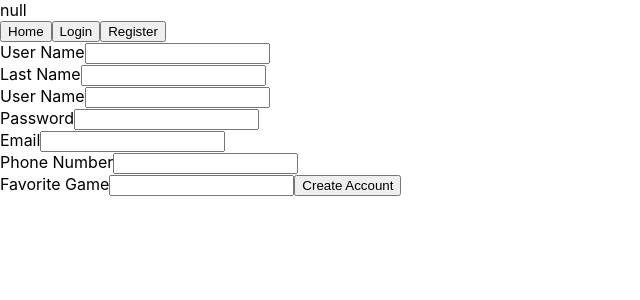
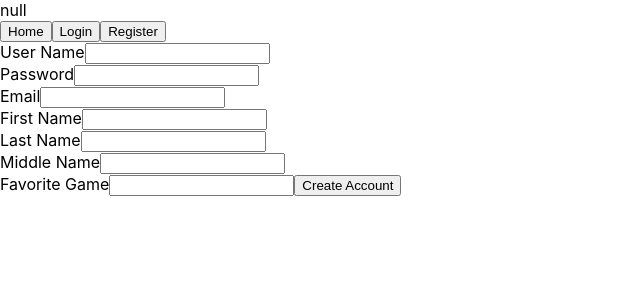
Before and after one commit to steven-halla/frontend-gaming-collection, a React (Create React App) app: page /register in a window 1280 px wide. Shown: the top 300 px of the page, without its empty margins (0-640 px from the left). Built offline with nearby package versions, Linux system fonts and the light colour scheme.

Commit message:
"fixed register issues"

```diff
--- a/src/App.js
+++ b/src/App.js
@@ -1,5 +1,5 @@
 import './App.css';
-import React, {useState} from 'react';
+import React, {useState, useEffect} from 'react';
 import jwtDecode from 'jwt-decode';
 import axios from 'axios';
 import {BrowserRouter as Router, Route, Routes} from 'react-router-dom';
@@ -9,6 +9,11 @@ import {Home} from "./Components/Home";
 import {NavBar} from "./Components/NavBar";
 
 // auth helper functions
+
+
+export const App = () => {
+  const [user, setUser] = useState(null);
+
   const getAuthToken = () => {
     return localStorage.getItem('token');
   }
@@ -19,7 +24,7 @@ const setAuthToken = (token) => {
 
 
 
-const getLoggedInUserId = () => {
+  const getLoggedInUserId = async () => {
     const token = getAuthToken();
 
     if (!token) {
@@ -27,11 +32,11 @@ const getLoggedInUserId = () => {
       return null;
     }
 
-  const decodedJwt = jwtDecode(token);
-  alert("djwt" + JSON.stringify(decodedJwt));
-  console.log("decodedJwt", decodedJwt);
-
-  return decodedJwt.user_id;
+    setUser(jwtDecode(token));
+    // alert("djwt" + JSON.stringify(decodedJwt));
+    // console.log("decodedJwt", decodedJwt);
+    //
+    // return decodedJwt.user_id;
   }
 
   const getUserDetails = async (userId) => {
@@ -40,6 +45,7 @@ const getUserDetails = async (userId) => {
     try {
       let response = await axios.get(`http://127.0.0.1:8000/api/auth/users/${userId}/`);
       alert(JSON.stringify(response.data));
+      // localStorage.getItem('token', response.data);
       console.log("*** RESPONSE DATA ****", response.data);
       return response.data;
     }
@@ -47,9 +53,6 @@ const getUserDetails = async (userId) => {
       console.log("Error with the userDetails", e)
     }
   }
-
-export const App = () => {
-  const [user, setUser] = useState(null);
 
   const loginUser = async (loginRequest) => {
   console.log("Inside loginUser function app.js");
@@ -59,23 +62,26 @@ export const App = () => {
     const response = await axios.post('http://127.0.0.1:8000/api/auth/login/', loginRequest);
     console.log("login response", response);
     setAuthToken(response.data.access);
+    getLoggedInUserId()
 
     // get user based on jwt.id (the user's id)
-    const userId = getLoggedInUserId();
-    const user = await getUserDetails(userId);
-    console.log("login user", user);
-    setUser(user);
+    //const user = await getUserDetails(user);
+    // console.log("login user", user);
+    // setUser(user);
 
-    window.location = '/';
 
   } catch (error) {
     console.log('error with logged in user', error);
     return error
   }
 }
+ // useEffect(()=>{
+ //   getLoggedInUserId()
+ //   console.log(user)
+ // }, [user])
 
   const registerUser = async (registerRequest) => {
-    console.log("line 76")
+    console.log(registerRequest)
     try {
       console.log("try clause")
       const response = await axios.post('http://127.0.0.1:8000/api/auth/register/' , registerRequest);
@@ -100,7 +106,7 @@ export const App = () => {
           <NavBar />
 
           <Routes>
-            <Route exact path="/" element={<Home/>}/>
+            <Route exact path="/" element={<Home username={user} setUser={setUser}/>} />
             <Route exact path="/register" element={<Register registerUser={registerUser} />} />
             <Route exact path="/login" element={<Login loginUser={loginUser} />} />
             {/*<Route exact path="/" element={<>index</>} />*/}
--- a/src/Components/Home.js
+++ b/src/Components/Home.js
@@ -1,9 +1,11 @@
 import React from "react";
 
-export const Home = () => {
+export const Home = (props) => {
+  console.log(props.user)
   return (
     <div>
       <p>Welcome to the home page</p>
+      <p>Hello user: {props.username}</p>
     </div>
   )
 }
--- a/src/Components/Register.js
+++ b/src/Components/Register.js
@@ -29,22 +29,22 @@ export const Register = (props) => {
         <div className = "Register-Container">
 
           <form action="" onSubmit={handleSubmit} >
-            <label for="">User Name</label>
+            <label htmlFor="">User Name</label>
             <input className = "Register-Input" name="username" value={registerRequest.username} onChange={handleChange} type="text"/>
             <br/>
-            <label htmlFor="">Last Name</label>
+            <label htmlFor="">Password</label>
             <input className = "Register-Input"  name="password" value={registerRequest.password} onChange={handleChange} type="text"/>
             <br/>
-            <label htmlFor="">User Name</label>
+            <label htmlFor="">Email</label>
             <input className = "Register-Input" name="email" value={registerRequest.email} onChange={handleChange} type="text"/>
             <br/>
-            <label htmlFor="">Password</label>
+            <label htmlFor="">First Name</label>
             <input className = "Register-Input" name="first_name" value={registerRequest.first_name} onChange={handleChange} type="text"/>
             <br/>
-            <label htmlFor="">Email</label>
+            <label htmlFor="">Last Name</label>
             <input className = "Register-Input" name="last_name" value={registerRequest.last_name} onChange={handleChange} type="text"/>
             <br/>
-            <label htmlFor="">Phone Number</label>
+            <label htmlFor="">Middle Name</label>
             <input className = "Register-Input" name="middle_name" value={registerRequest.middle_name} onChange={handleChange} type="text"/>
             <br/>
             <label htmlFor="">Favorite Game</label>
```
Lines whose indentation alone changed are shown as unchanged.
